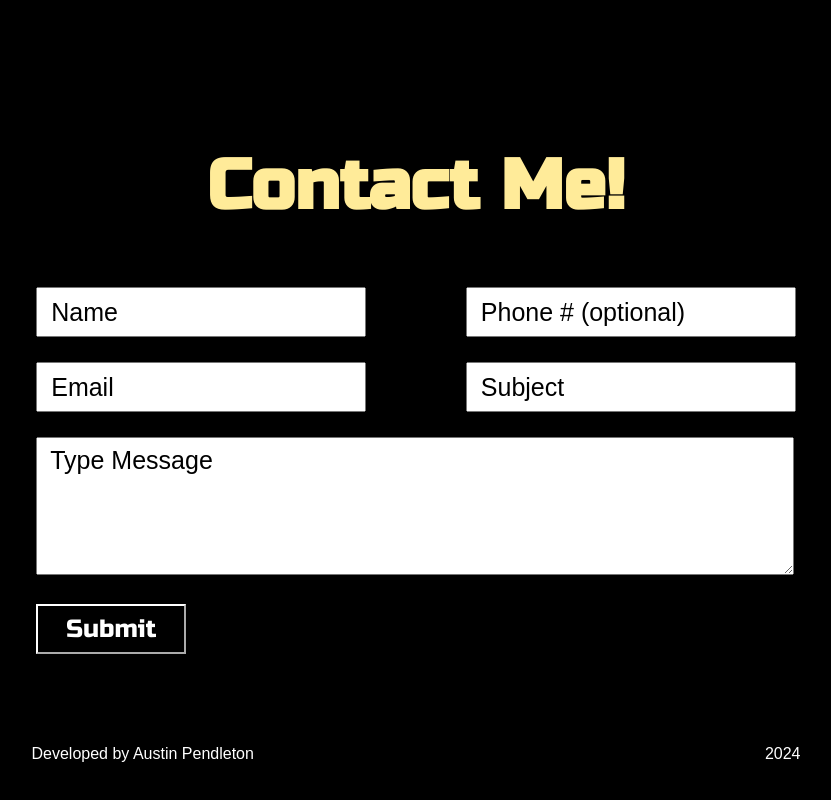
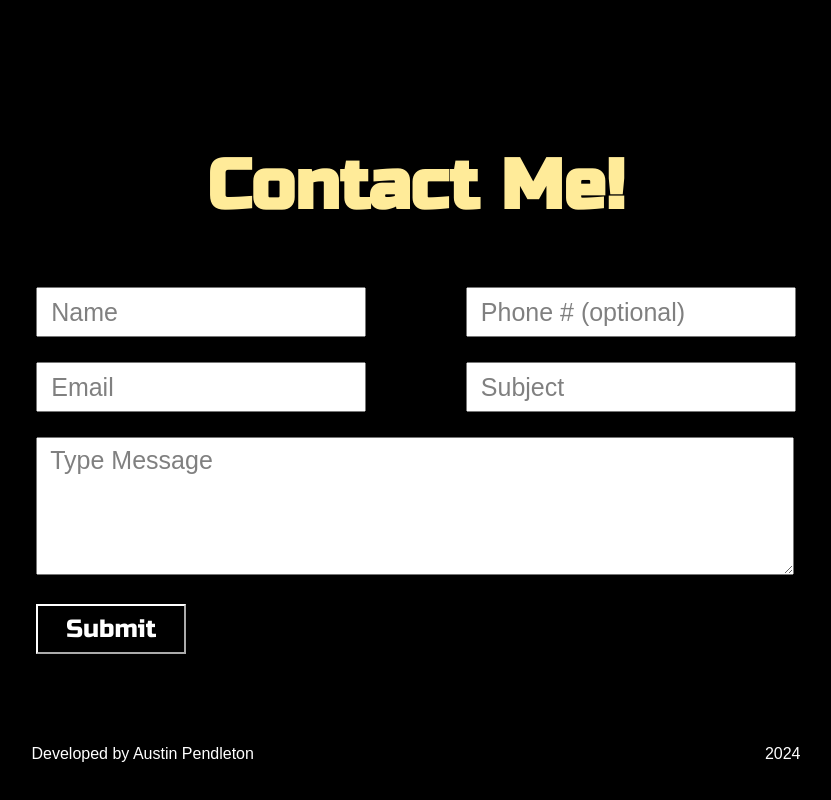
Before and after one commit to austinpendleton/portfolio_se, a React (Create React App) app: page / in a window 1280 px wide. Shown: the part 4077-4877 px from the top of the page, without its empty margins (224-1055 px from the left). Built offline with nearby package versions, Linux system fonts and the light colour scheme; a web font is replaced by a local one.

Commit message:
Resume download function

```diff
--- a/src/blocks/ContactForm.css
+++ b/src/blocks/ContactForm.css
@@ -75,12 +75,12 @@ form {
 input::placeholder {
   font-family: "Playfair-Display", sans-serif;
   font-size: 25px;
-  color: black;
+  color: gray;
 }
 textarea::placeholder {
   font-family: "Playfair-Display", sans-serif;
   font-size: 25px;
-  color: black;
+  color: gray;
 }
 input {
   font-family: "Playfair-Display", sans-serif;
--- a/src/components/Header.js
+++ b/src/components/Header.js
@@ -3,8 +3,19 @@ import "../blocks/Header.css";
 import linkedin from "../images/linkedin-logo.svg";
 import github from "../images/github-logo.svg";
 import aplogo from "../images/ap-logo.svg";
+import myresume from "../../src/Resume5.24.pdf";
 
 const Header = () => {
+  const handleResumeDownload = () => {
+    const link = document.createElement("a");
+
+    link.href = myresume;
+
+    link.download = "AustinPendletonResume.pdf";
+
+    link.click();
+  };
+
   return (
     <header className="header">
       <a className="header__logo" href="#intro">
@@ -45,7 +56,9 @@ const Header = () => {
           <img className="github__logo" alt="GitHub" src={github} />
         </a>
         <div className="resume__button-container">
-          <button className="resume__button">Resume</button>
+          <button className="resume__button" onClick={handleResumeDownload}>
+            Resume
+          </button>
         </div>
       </div>
     </header>
```
Also changed, not shown: 1 other file (tests, documents, lock files or other folders).
